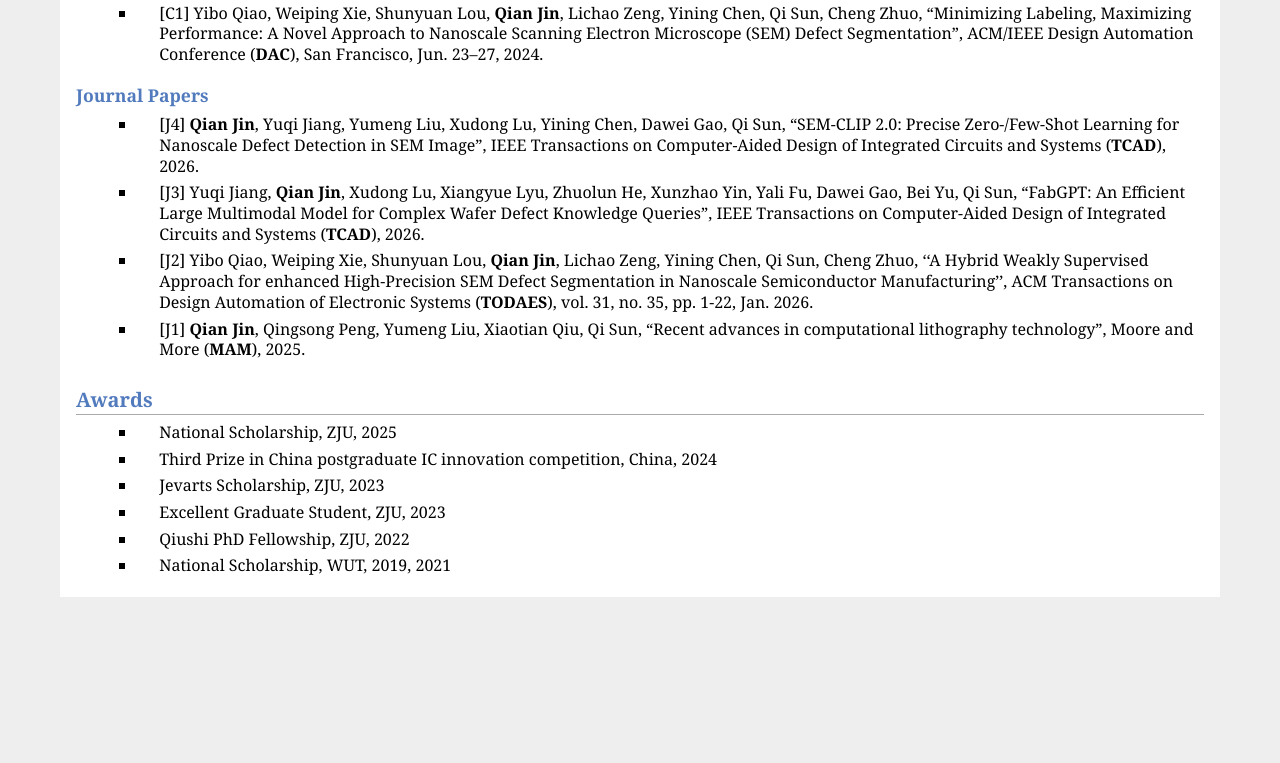
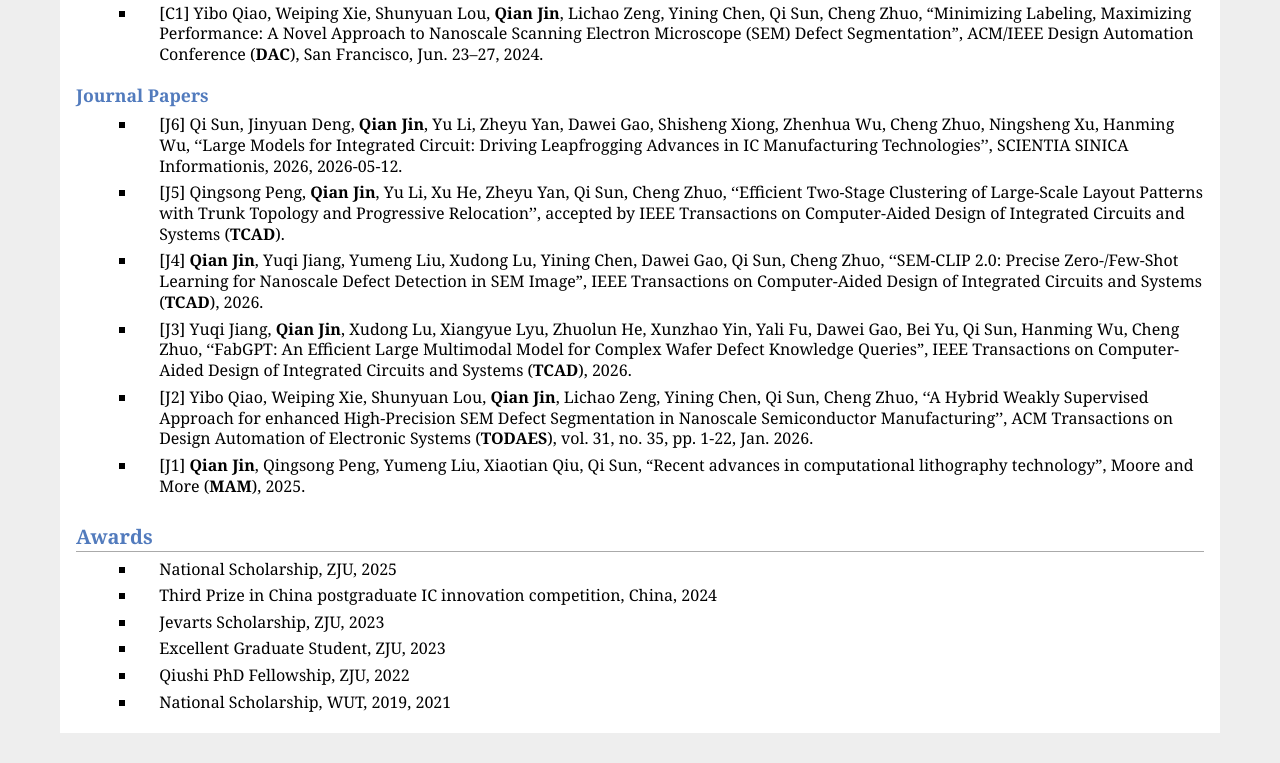
Before and after one commit to 1201jin/1201jin.github.io, a plain HTML site: page index.html in a window 1280 px wide. Shown: the part 1062-1825 px from the top of the page. Before the commit the page ends 1689 px from the top, so only its background shows below. Drawn offline with Linux system fonts and the light colour scheme; files that its build step writes are made by us from their sources.

Commit message:
Add new journal papers to the list

```diff
--- a/index.html
+++ b/index.html
@@ -56,9 +56,13 @@
 </ul>
 <h3>Journal Papers</h3>
 <ul>
-<li><p>[J4] <b>Qian Jin</b>, Yuqi Jiang, Yumeng Liu, Xudong Lu, Yining Chen, Dawei Gao, Qi Sun, &ldquo;SEM-CLIP 2.0: Precise Zero-/Few-Shot Learning for Nanoscale Defect Detection in SEM Image&rdquo;, IEEE Transactions on Computer-Aided Design of Integrated Circuits and Systems (<b>TCAD</b>), 2026.</p>
+<li><p>[J6] Qi Sun, Jinyuan Deng, <b>Qian Jin</b>, Yu Li, Zheyu Yan, Dawei Gao, Shisheng Xiong, Zhenhua Wu, Cheng Zhuo, Ningsheng Xu, Hanming Wu, &lsquo;&lsquo;Large Models for Integrated Circuit: Driving Leapfrogging Advances in IC Manufacturing Technologies&rsquo;&rsquo;, SCIENTIA SINICA Informationis, 2026, 2026-05-12. </p>
 </li>
-<li><p>[J3] Yuqi Jiang, <b>Qian Jin</b>, Xudong Lu, Xiangyue Lyu, Zhuolun He, Xunzhao Yin, Yali Fu, Dawei Gao, Bei Yu, Qi Sun, &ldquo;FabGPT: An Efficient Large Multimodal Model for Complex Wafer Defect Knowledge Queries&rdquo;, IEEE Transactions on Computer-Aided Design of Integrated Circuits and Systems (<b>TCAD</b>), 2026.</p>
+<li><p>[J5] Qingsong Peng, <b>Qian Jin</b>, Yu Li, Xu He, Zheyu Yan, Qi Sun, Cheng Zhuo, &lsquo;&lsquo;Efficient Two-Stage Clustering of Large-Scale Layout Patterns with Trunk Topology and Progressive Relocation&rsquo;&rsquo;,  accepted by IEEE Transactions on Computer-Aided Design of Integrated Circuits and Systems (<b>TCAD</b>).</p>
+</li>
+<li><p>[J4] <b>Qian Jin</b>, Yuqi Jiang, Yumeng Liu, Xudong Lu, Yining Chen, Dawei Gao, Qi Sun, Cheng Zhuo, &lsquo;&lsquo;SEM-CLIP 2.0: Precise Zero-/Few-Shot Learning for Nanoscale Defect Detection in SEM Image&rdquo;, IEEE Transactions on Computer-Aided Design of Integrated Circuits and Systems (<b>TCAD</b>), 2026.</p>
+</li>
+<li><p>[J3] Yuqi Jiang, <b>Qian Jin</b>, Xudong Lu, Xiangyue Lyu, Zhuolun He, Xunzhao Yin, Yali Fu, Dawei Gao, Bei Yu, Qi Sun, Hanming Wu, Cheng Zhuo, &lsquo;&lsquo;FabGPT: An Efficient Large Multimodal Model for Complex Wafer Defect Knowledge Queries&rdquo;, IEEE Transactions on Computer-Aided Design of Integrated Circuits and Systems (<b>TCAD</b>), 2026.</p>
 </li>
 <li><p>[J2] Yibo Qiao, Weiping Xie, Shunyuan Lou, <b>Qian Jin</b>, Lichao Zeng, Yining Chen, Qi Sun, Cheng Zhuo, &lsquo;&lsquo;A Hybrid Weakly Supervised Approach for enhanced High-Precision SEM Defect Segmentation in Nanoscale Semiconductor Manufacturing&rsquo;&rsquo;, ACM Transactions on Design Automation of Electronic Systems (<b>TODAES</b>), vol. 31, no. 35, pp. 1-22, Jan. 2026.</p>
 </li>
```
